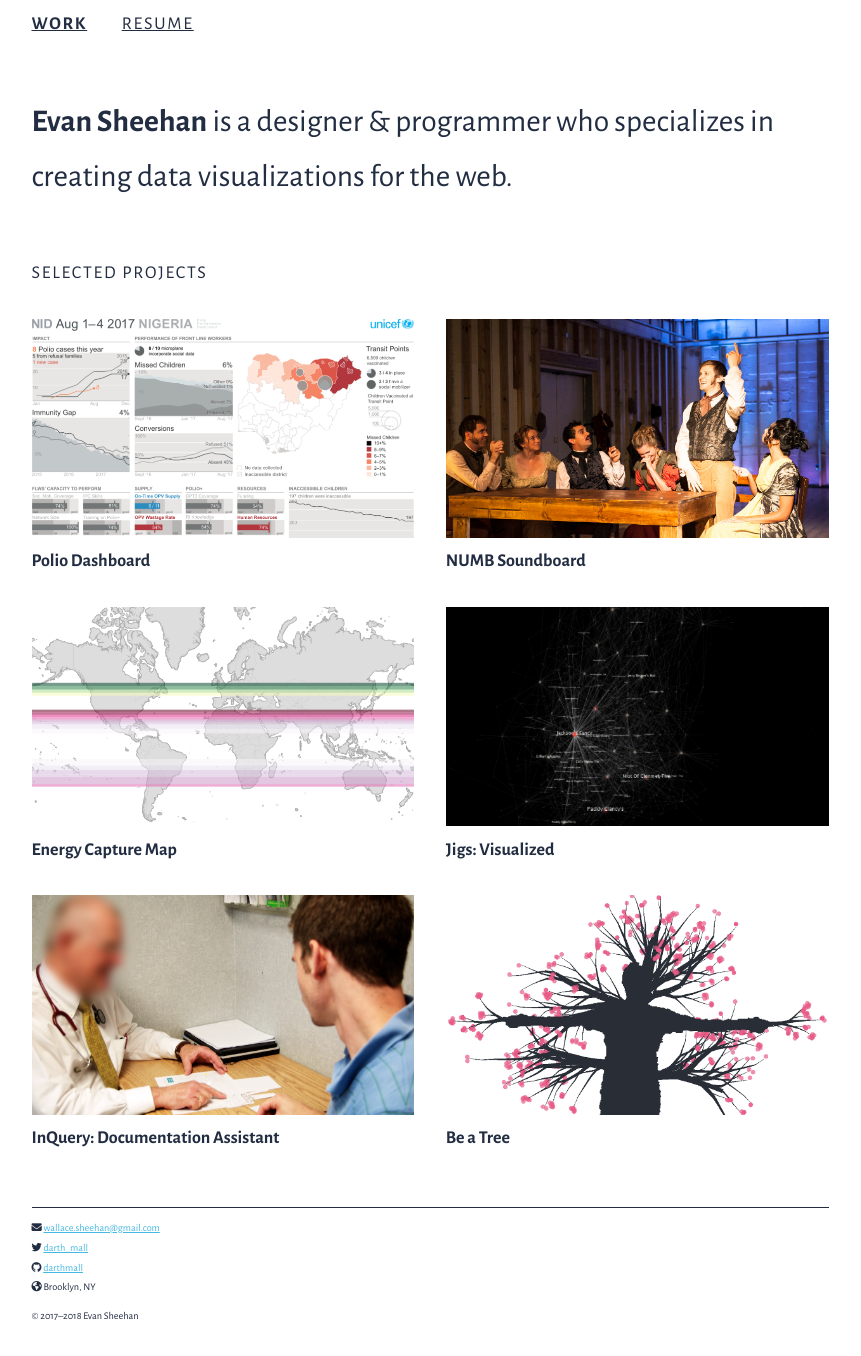
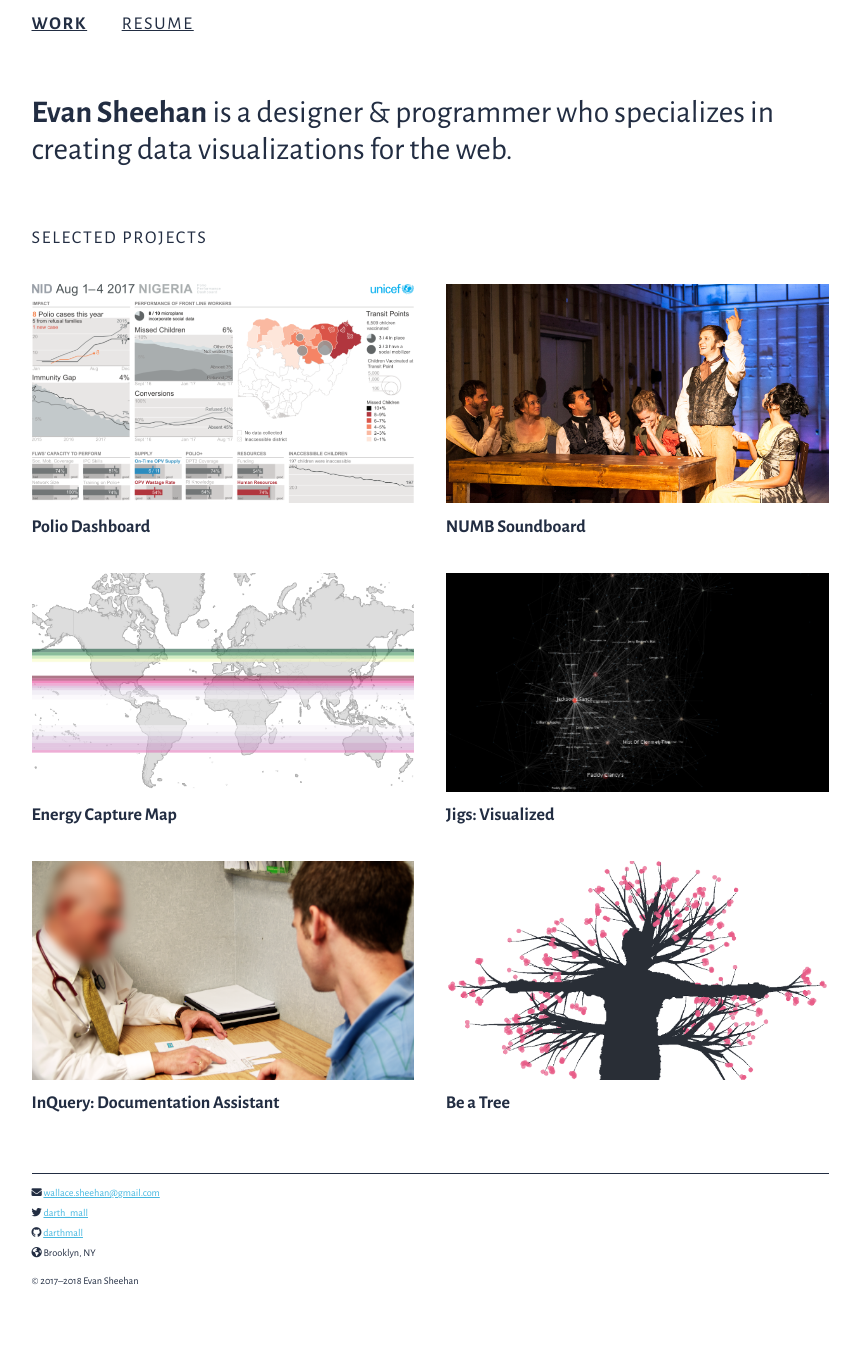
Before and after one commit to darthmall/darthmall.github.io, a Jekyll site: the page built from index.html, in a window 1280 px wide. Shown: the whole page, without its empty margins (0-861 px from the left). Built offline with Jekyll 4.4.1, drawn with Linux system fonts in a browser that asks for light colours; nearby versions of some CDN libraries; after the commit the page ends 1322 px from its top, so only the background shows below that.

Commit message:
Tweak the line height for h1

```diff
--- a/_sass/typography.sass
+++ b/_sass/typography.sass
@@ -33,7 +33,7 @@ footer
 h1
   font-size: ms(1)
   font-weight: normal
-  line-height: ms(2)
+  line-height: 1.2
   margin: ms(2) 0
   max-width: $line-length
 
```
